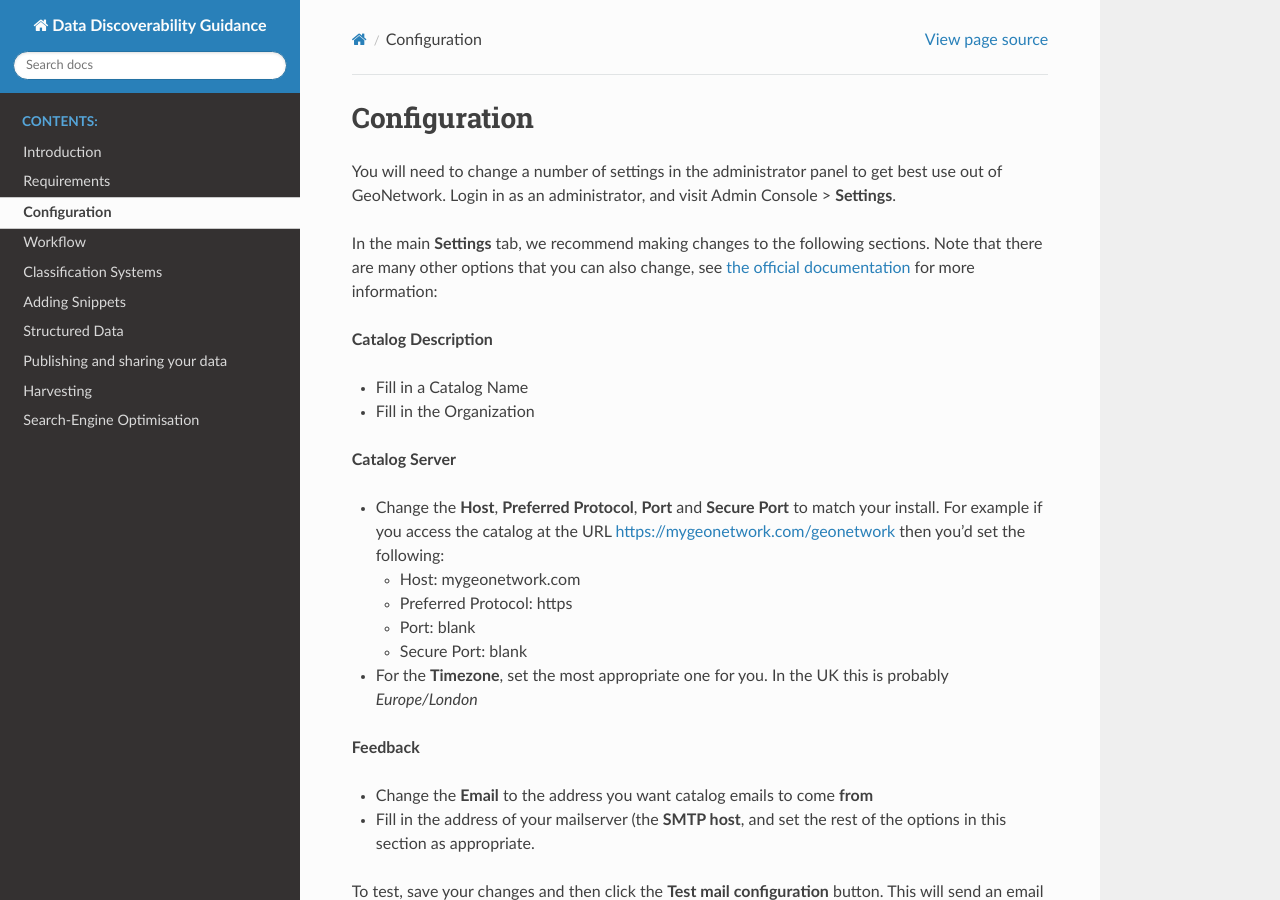
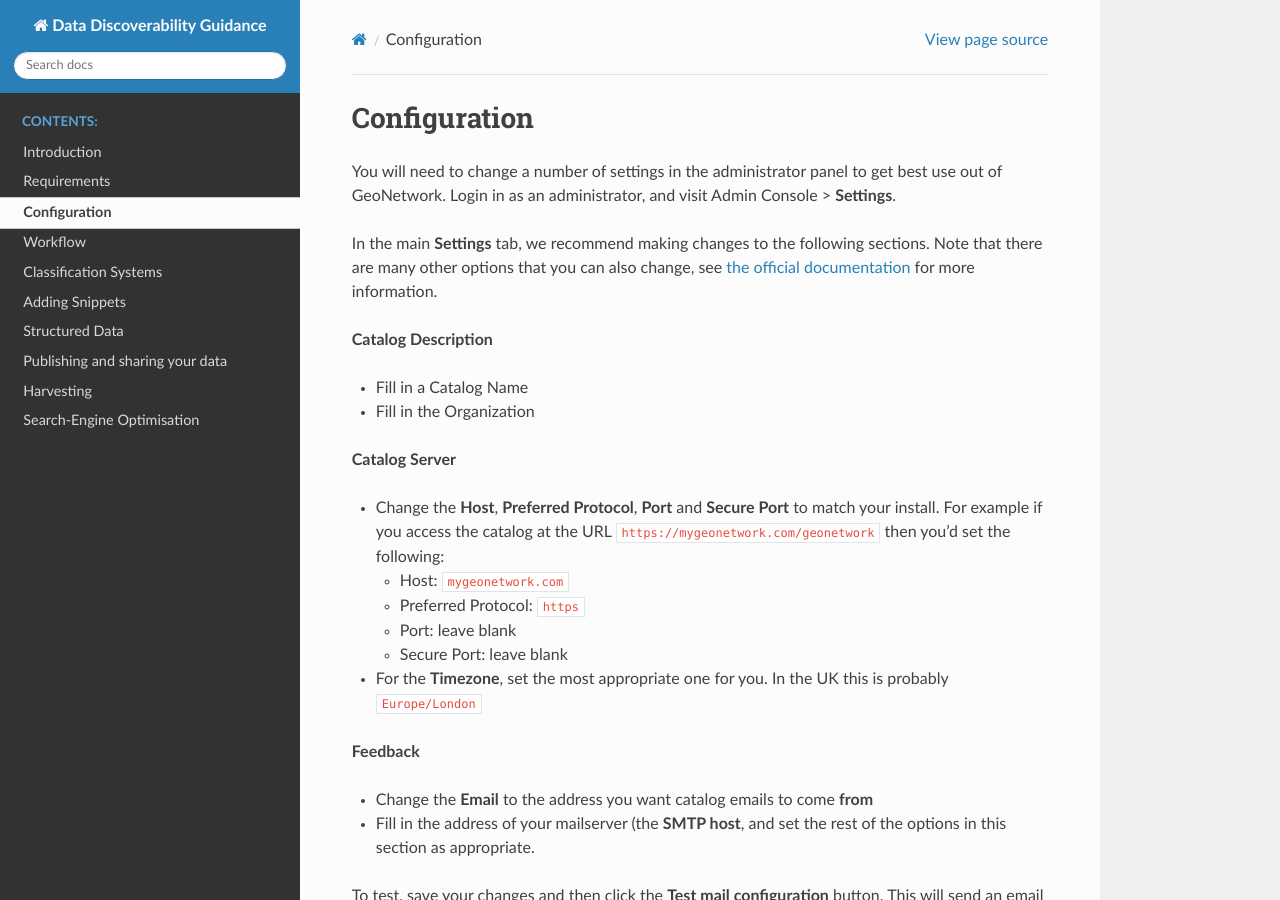
Before and after one commit to AstunTechnology/datadiscoverabilityguidance, a Sphinx documentation site: the page built from docs/source/configuration.rst, in a window 1280 px wide and 900 px high. Built offline with Sphinx 7.4.7 and the Read the Docs theme 2.0.0, drawn with Linux system fonts in a browser that asks for light colours.

Commit message:
formatting improvements for readability and consistency

```diff
--- a/docs/source/addingsnippets.rst
+++ b/docs/source/addingsnippets.rst
@@ -7,7 +7,7 @@
 Add Snippets to Directory
 -------------------------
 
-Login to the catalog as an Administrator and navigate to Contribute > Manage directory.
+Login to the catalog as an Administrator and navigate to Contribute > **Manage directory**.
 
 |menu-image|
 
--- a/docs/source/classificationsystems.rst
+++ b/docs/source/classificationsystems.rst
@@ -18,7 +18,7 @@
 Thesaurus
 ---------
 
-Login in as an administrator, and navigate to Admin Console > Classification systems > Thesaurus
+Login in as an administrator, and navigate to Admin Console > Classification systems > **Thesaurus**
 
 Thesauri in SKOS format (XML or RDF extensions) can be managed or added here. It is also possible to interrogate the existing thesauri loaded into the catalog.
 
@@ -37,7 +37,7 @@
 Category
 --------
 
-Login in as an administrator, and visit Admin Console -> Classification systems -> Category
+Login in as an administrator, and visit Admin Console > Classification systems > **Category**
 
 This page will show a list of the available categories as well as give teh option to add more by clicking on the **+ New category** button.
 
--- a/docs/source/configuration.rst
+++ b/docs/source/configuration.rst
@@ -4,7 +4,7 @@
 You will need to change a number of settings in the administrator panel to get best use out of GeoNetwork. Login in as an administrator, and visit Admin Console > **Settings**.
 
 In the main **Settings** tab, we recommend making changes to the following sections.
-Note that there are many other options that you can also change, see `the official documentation <https://www.geonetwork-opensource.org/manuals/4.0.x/en/administrator-guide/configuring-the-catalog/index.html>`__ for more information:
+Note that there are many other options that you can also change, see `the official documentation <https://www.geonetwork-opensource.org/manuals/4.0.x/en/administrator-guide/configuring-the-catalog/index.html>`__ for more information.
 
 **Catalog Description**
 
@@ -13,14 +13,14 @@
 
 **Catalog Server**
 
-* Change the **Host**, **Preferred Protocol**, **Port** and **Secure Port** to match your install. For example if you access the catalog at the URL https://mygeonetwork.com/geonetwork then you'd set the following:
+* Change the **Host**, **Preferred Protocol**, **Port** and **Secure Port** to match your install. For example if you access the catalog at the URL ``https://mygeonetwork.com/geonetwork`` then you'd set the following:
 
-  * Host: mygeonetwork.com
-  * Preferred Protocol: https
-  * Port: blank
-  * Secure Port: blank
+  * Host: ``mygeonetwork.com``
+  * Preferred Protocol: ``https``
+  * Port: leave blank
+  * Secure Port: leave blank
 
-* For the **Timezone**, set the most appropriate one for you. In the UK this is probably *Europe/London*
+* For the **Timezone**, set the most appropriate one for you. In the UK this is probably ``Europe/London``
 
 **Feedback**
 
--- a/docs/source/harvesting.rst
+++ b/docs/source/harvesting.rst
@@ -3,7 +3,7 @@
 
 This section outlines the options available for harvesting spatial and non-spatial metadata from various endpoints.
 
-To set up a new harvester in GeoNetwork 4.2.x login as an Administrator and go to Admin console > Harvesting > Catalog harvesters
+To set up a new harvester in GeoNetwork 4.2.x login as an Administrator and go to Admin console > Harvesting > **Catalog harvesters**
 
 To add a new harvester click on the **Harvest from** dropdown. The available sources are:
 
```
